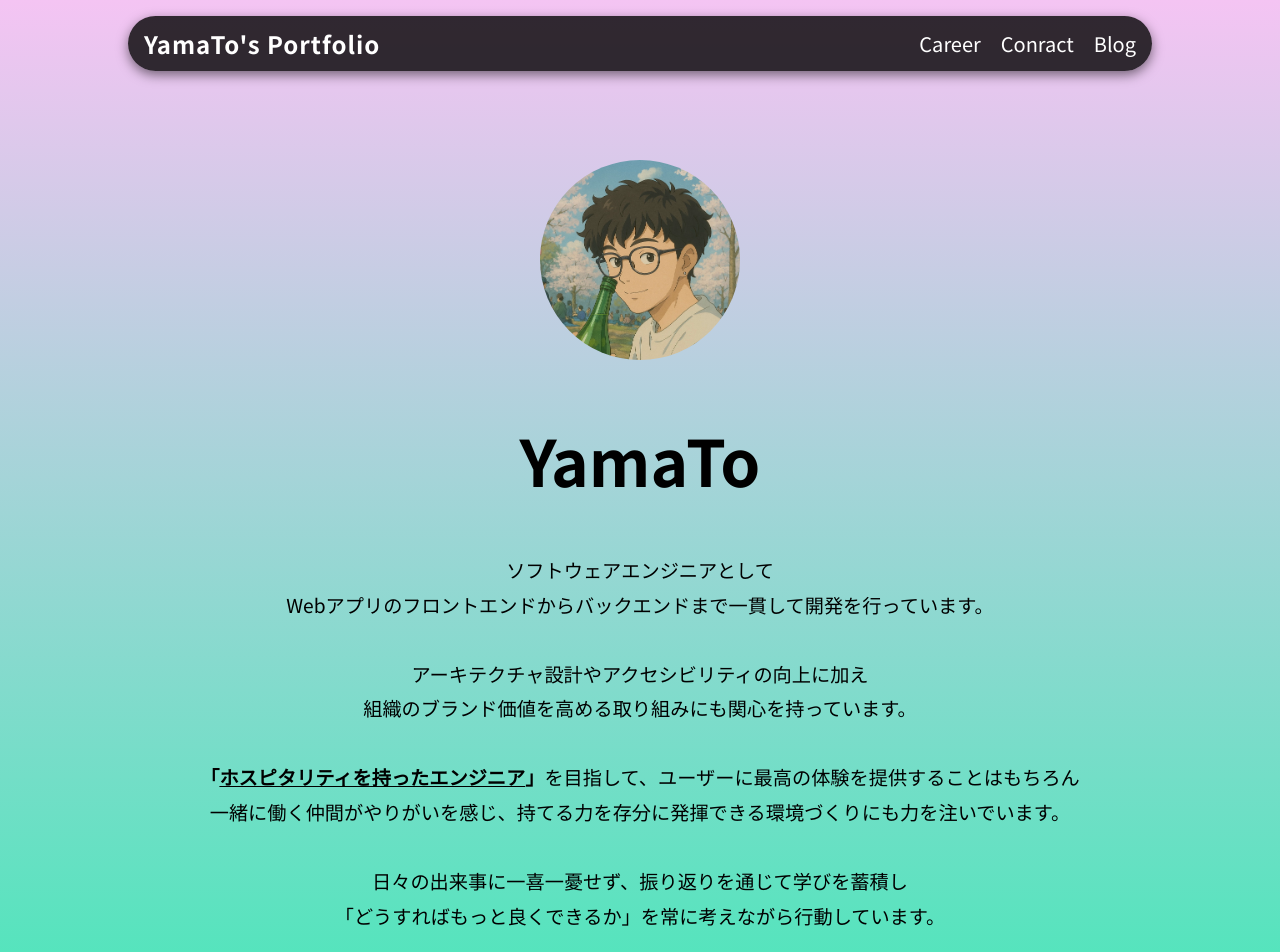
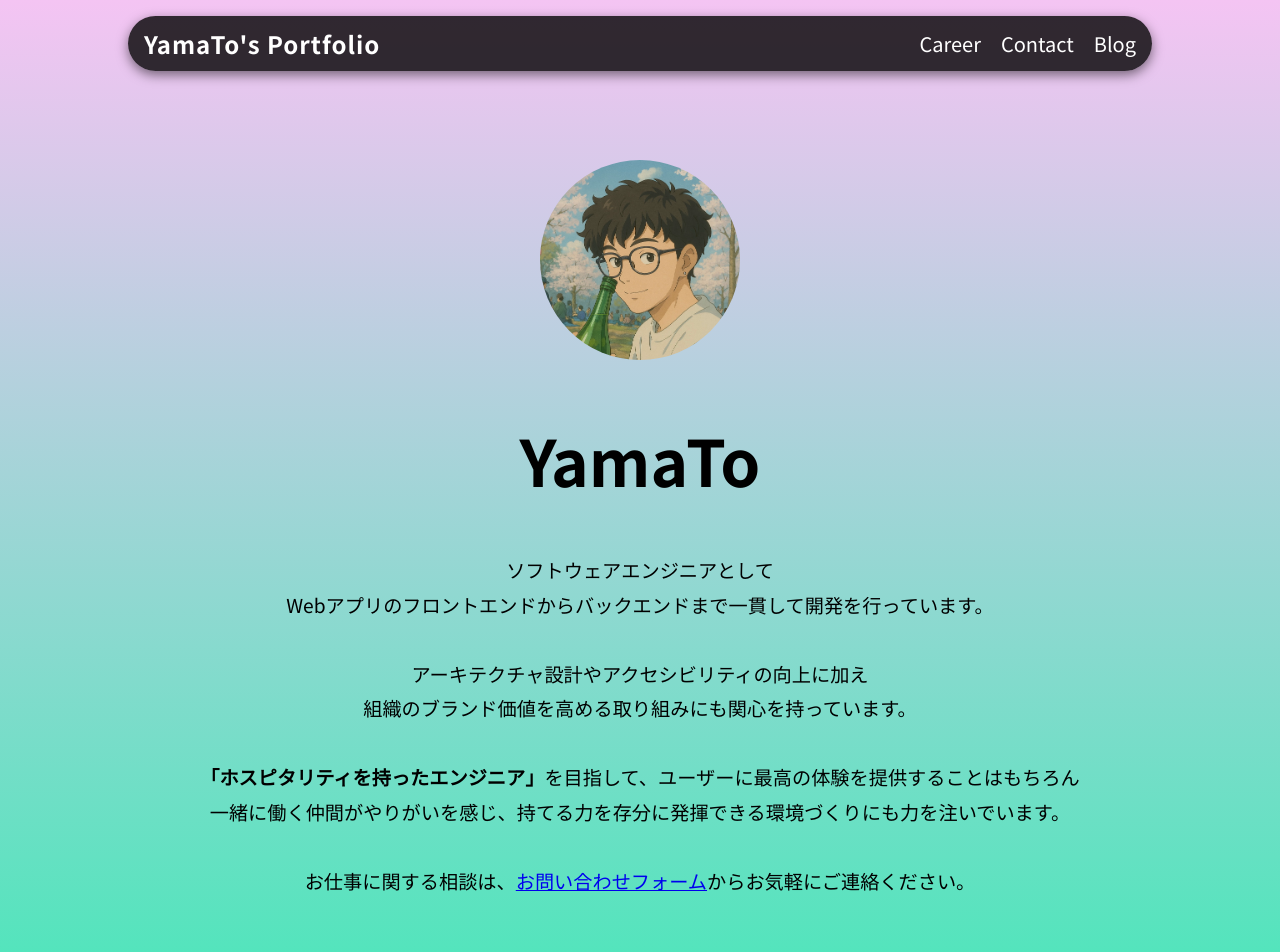
Before and after one commit to Akito-0413/yamato-portfolio, a Next.js app: page / in a window 1280 px wide. Shown: the top 952 px of the page. Built offline with nearby package versions, Linux system fonts and the light colour scheme.

Commit message:
ヘッダーのスタイル修正(#7)

```diff
--- a/src/components/Header/Header.tsx
+++ b/src/components/Header/Header.tsx
@@ -14,7 +14,7 @@ export default function Header() {
             Career
           </Link>
           <Link href="#contact" className={styles.link}>
-            Conract
+            Contact
           </Link>
           <Link href="/blog" className={styles.link}>
             Blog
--- a/src/components/profile/Profile.tsx
+++ b/src/components/profile/Profile.tsx
@@ -1,5 +1,6 @@
 import Image from "next/image";
 import styles from "./Profile.module.css";
+import Link from "next/link";
 
 export default function Profile() {
   return (
@@ -23,17 +24,17 @@ export default function Profile() {
         組織のブランド価値を高める取り組みにも関心を持っています。
         <br />
         <br />
-        <strong>
-          「<u>ホスピタリティを持ったエンジニア</u>」
-        </strong>
+        <strong>「ホスピタリティを持ったエンジニア」</strong>
         を目指して、ユーザーに最高の体験を提供することはもちろん
         <br />
         一緒に働く仲間がやりがいを感じ、持てる力を存分に発揮できる環境づくりにも力を注いでいます。
         <br />
         <br />
-        日々の出来事に一喜一憂せず、振り返りを通じて学びを蓄積し
-        <br />
-        「どうすればもっと良くできるか」を常に考えながら行動しています。
+        お仕事に関する相談は、
+        <Link href="#contact" className="text-black">
+          お問い合わせフォーム
+        </Link>
+        からお気軽にご連絡ください。
       </div>
     </div>
   );
```
